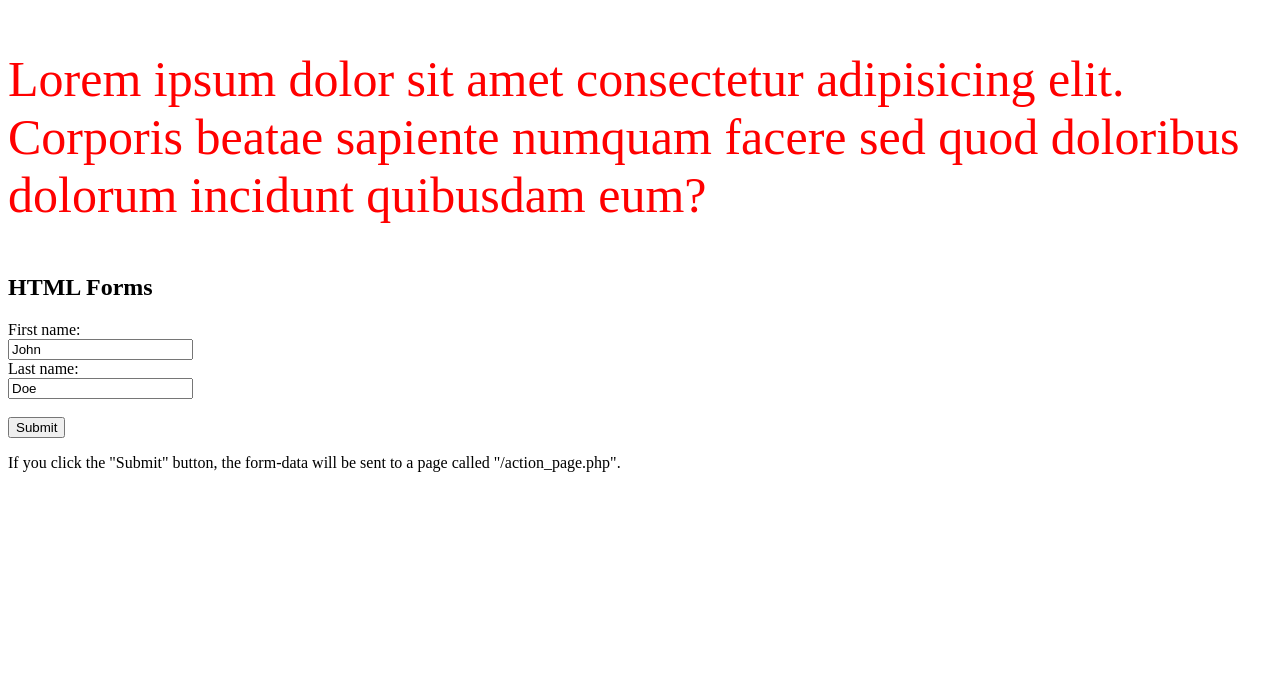
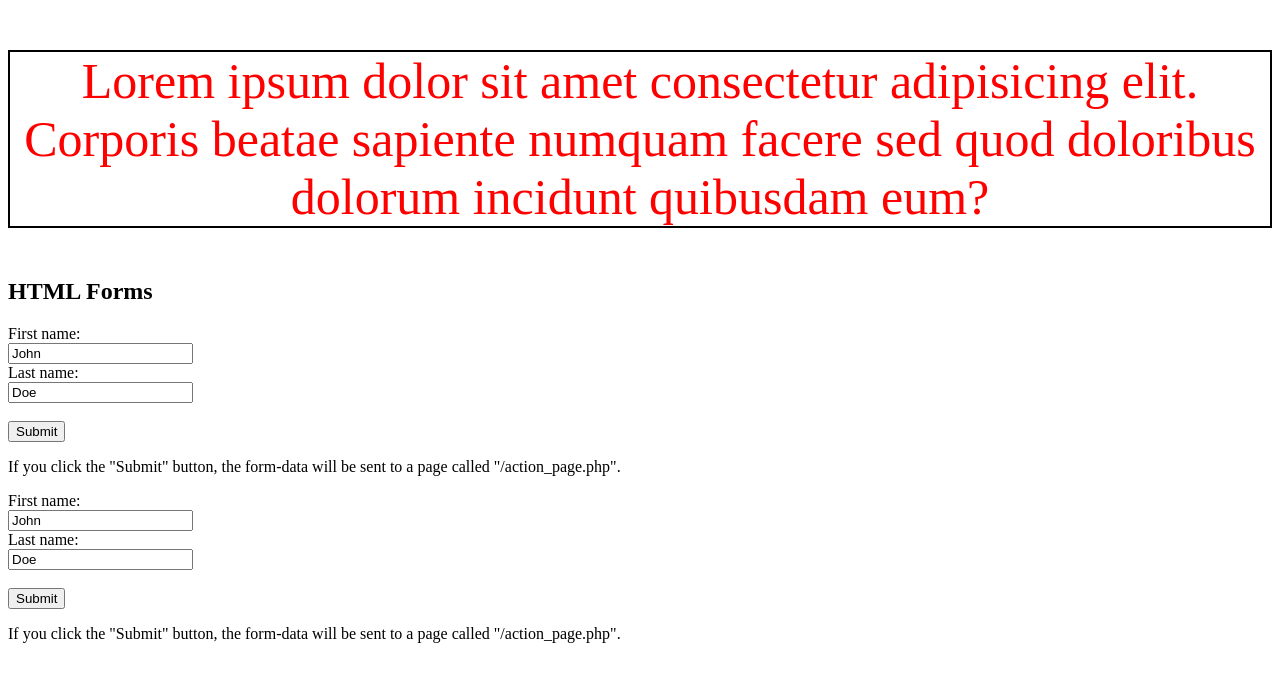
Before and after one commit to Jahidul1274/my-secound-project, a plain HTML site: page index.html in a window 1280 px wide. Drawn offline with Linux system fonts and the light colour scheme.

Commit message:
added new css style

```diff
--- a/index.html
+++ b/index.html
@@ -20,5 +20,15 @@
 
     <p>If you click the "Submit" button, the form-data will be sent to a page called "/action_page.php".</p>
 
+        <form action="/action_page.php">
+            <label for="fname">First name:</label><br>
+            <input type="text" id="fname" name="fname" value="John"><br>
+            <label for="lname">Last name:</label><br>
+            <input type="text" id="lname" name="lname" value="Doe"><br><br>
+            <input type="submit" value="Submit">
+        </form>
+
+        <p>If you click the "Submit" button, the form-data will be sent to a page called "/action_page.php".</p>
+
 </body>
 </html>
--- a/style.css
+++ b/style.css
@@ -1,4 +1,6 @@
 .text{
     color: red;
     font-size: 50px;
+    text-align: center;
+    border: 2px solid #000;
 }
```
